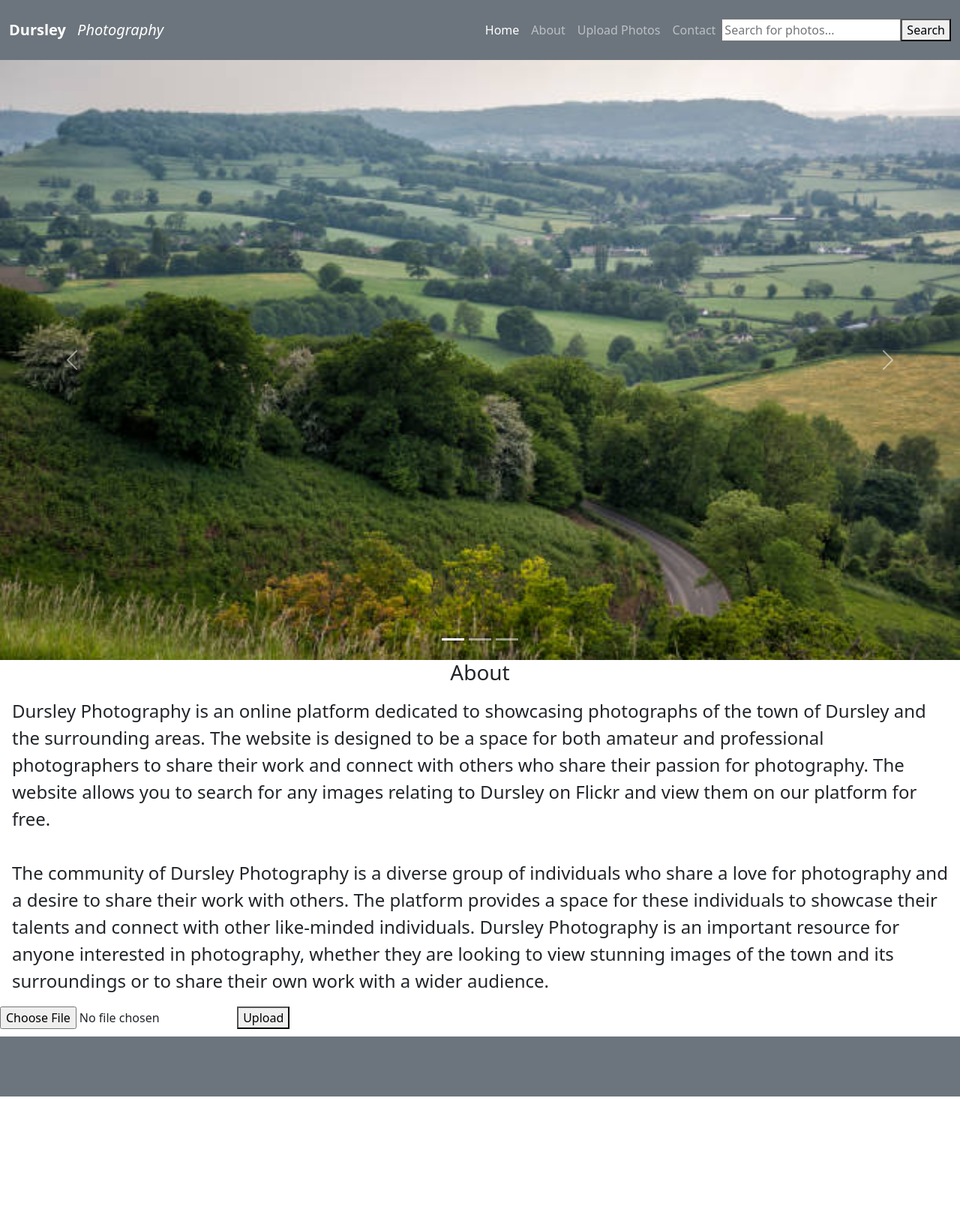
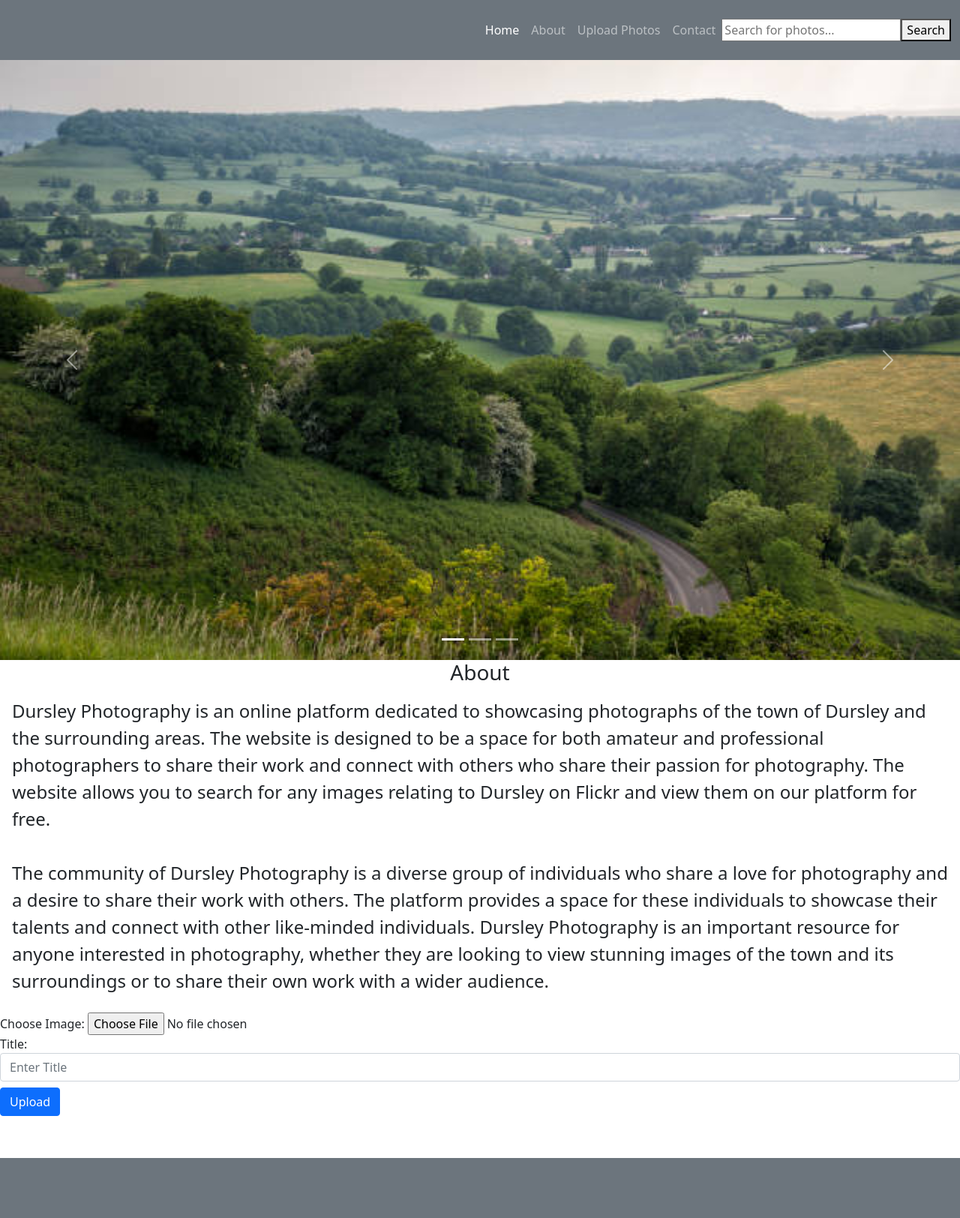
Before and after one commit to MattHickling/dursley-photos, a PHP site: page / in a window 1280 px wide. Shown: the whole page at 75% size. Before the commit the page ends 1462 px from the top, so only its background shows below. Run offline with PHP 8.4, Linux system fonts and the light colour scheme; some libraries are stand-ins or nearby versions.

Commit message:
upload added

```diff
--- a/assets/css/style.css
+++ b/assets/css/style.css
@@ -50,18 +50,19 @@ html, body {
     object-fit: cover;
   }
 
-
   .card {
     margin: 20px;
   }
 
-  footer{
+  footer {
     height: 10vh;
     margin-top: 10px;
   }
 
   .photo {
     width: calc(33.33% - 20px);
+    max-width: 300px;
+    height: 300px; /* set a fixed height */
     margin: 10px;
     display: inline-block;
     position: relative;
@@ -69,7 +70,8 @@ html, body {
 
   .photo img {
     width: 100%;
-    height: auto;
+    height: 100%; /* set the height to 100% to fill the container */
+    object-fit: cover; /* make sure the image fills the container without stretching */
   }
 
   .photo .caption {
@@ -90,8 +92,19 @@ html, body {
     opacity: 1;
   }
 
-  .no-results{
+  .no-results {
     font-size: 1.5rem;
     color: rgb(241, 97, 126);
     text-align: center;
   }
+
+  #response {
+    display: flex;
+    flex-wrap: wrap;
+    justify-content: center;
+    margin-top: 30px;
+  }
+
+  div#photos{
+    margin-left: 6rem;
+  }
--- a/assets/js/main.js
+++ b/assets/js/main.js
@@ -21,8 +21,10 @@ $(document).ready(function() {
                     photoHTML = '<div class="no-results">No images found matching your search </div>';
                 }
                 $('#photos').html(photoHTML);
-            }
-            ,
+                $('html, body').animate({
+                    scrollTop: $('#photos').offset().top
+                }, 'slow');
+            },
             error: function(jqXHR, textStatus, errorThrown) {
                 console.log(errorThrown);
             }
@@ -34,44 +36,27 @@ $(document).ready(function() {
 
 
 //  Upload -----------------------------------------------------------------
-$('#upload-form').submit(function(e) {
-    e.preventDefault();
-    var formData = new FormData(this);
+$(document).ready(function() {
+    $('#uploadForm').submit(function(e) {
+        e.preventDefault();
+        $.ajax({
+            url: 'assets/php/photo_upload.php',
+            type: 'POST',
+            data: new FormData(this),
+            contentType: false,
+            cache: false,
+            processData: false,
+            success: function(response) {
+                var img = $('<img>').attr('src', 'assets/php/' + response);
+                img.addClass('photo');
+                $('#response').append(img);
+                $('#title').val('');
+                $('#image').val('');
+            },
 
-    // Make AJAX request to upload.php
-    $.ajax({
-        url: 'assets/php/photo_upload.php',
-        type: 'POST',
-        data: formData,
-        processData: false,
-        contentType: false,
-        success: function(data) {
-            // Clear form
-            $('#upload-form')[0].reset();
-
-            // Display uploaded images
-            var images = JSON.parse(data);
-            var html = '';
-            for (var i = 0; i < images.length; i++) {
-                if (i % 3 == 0) {
-                    html += '<div class="row">';
-                }
-                html += '<div class="col-md-4 mb-3">';
-                html += '<div class="card">';
-                html += '<img src="'+images[i].url+'" class="card-img-top" alt="'+images[i].name+'">';
-                html += '<div class="card-body">';
-                html += '<h5 class="card-title">'+images[i].name+'</h5>';
-                html += '</div>';
-                html += '</div>';
-                html += '</div>';
-                if ((i + 1) % 3 == 0) {
-                    html += '</div>';
-                }
+            error: function(jqXHR, status, error) {
+                console.log(status + ": " + error);
             }
-            $('#photos').html(html);
-        },
-        error: function() {
-            alert('Error uploading file.');
-        }
+        });
     });
 });
--- a/index.html
+++ b/index.html
@@ -19,7 +19,7 @@
 <body>
 <nav class="navbar navbar-expand-lg navbar-dark bg-secondary">
   <div class="container-fluid">
-    <a class="navbar-brand" href="#">Dursley <span class="photo">Photography</span></a>
+    <a class="navbar-brand text-light" href="#">Dursley <span class="photo">Photography</span></a>
     <button class="navbar-toggler" type="button" data-bs-toggle="collapse" data-bs-target="#navbarNavDropdown" aria-controls="navbarNavDropdown" aria-expanded="false" aria-label="Toggle navigation">
       <span class="navbar-toggler-icon"></span>
     </button>
@@ -81,17 +81,27 @@ The community of Dursley Photography is a diverse group of individuals who share
 </section>
 
 
-    <!-- Images ------------------------------------------->
-    <div id="photos"></div>
+   <!-- Upload -->
+<form id="uploadForm" method="post" enctype="multipart/form-data" class="my-4">
+  <div class="form-group">
+    <label for="image">Choose Image:</label>
+    <input type="file" class="form-control-file" name="image" id="image">
+  </div>
+  <div class="form-group">
+    <label for="title">Title:</label>
+    <input type="text" class="form-control" name="title" id="title" placeholder="Enter Title">
+  </div>
+  <button type="submit" class="btn btn-primary mt-2 mb-3">Upload</button>
+</form>
+
+<div id="response"></div>
+
+<!-- Images -->
+<div id="photos"></div>
 
 
-    <!-- Upload ------------------------------------------->
-    <form id="myForm" action="assets/php/photo_upload.php" method="POST" enctype="multipart/form-data">
-    <input type="file" name="file" id="file">
-    <button type="submit">Upload</button>
-    </form>
 
-<div id="photos"></div>
+
 
 
 
```
Also changed, not shown: assets/php/photo_upload.php (+22 -28 lines), assets/php/uploads/6442ca9d0d2436.34732961.jpeg (added), assets/php/uploads/6442caa51e56a3.91933199.jpeg (added), assets/php/uploads/6442d0817dd001.74933493.jpeg (added), assets/php/uploads/6442d08dddec77.58209964.jpeg (added), assets/php/uploads/6442d0934d7729.92107798.jpeg (added), assets/php/uploads/6442d09b7e9b17.85153767.jpeg (added).
